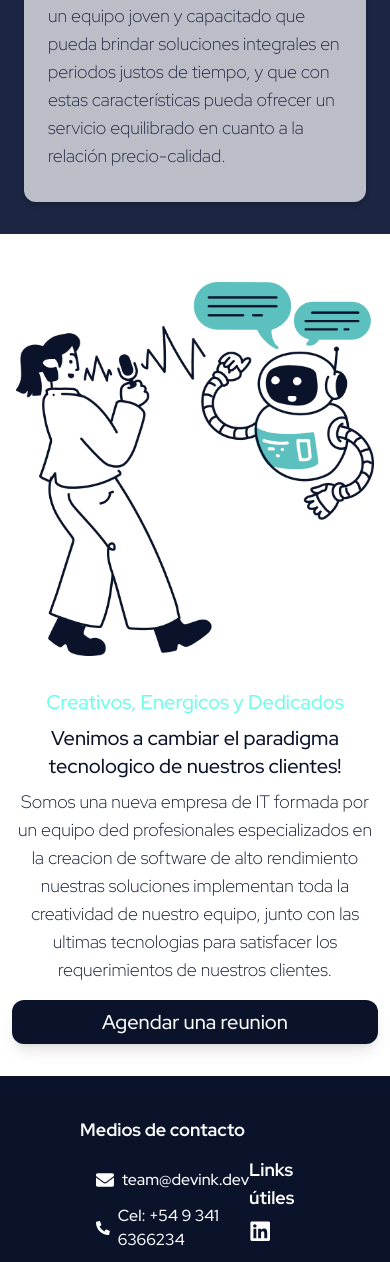
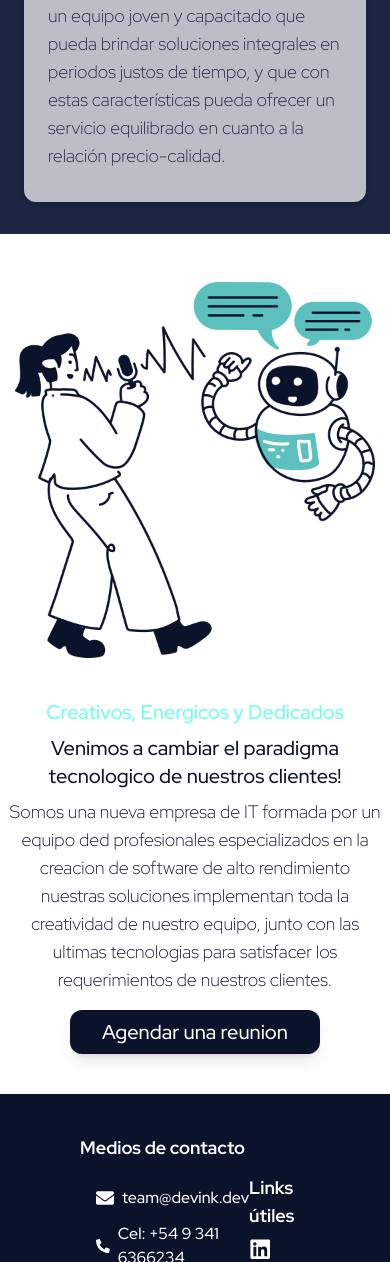
Before and after one commit to Devink-Solutions/devink, a Next.js app: page / in a window 390 px wide. Shown: the part 3415-4677 px from the top of the page. Built offline with nearby package versions, Linux system fonts and the light colour scheme; what tailwindcss-animated would draw is missing.

Commit message:
Refactoring section for responsiveness

```diff
--- a/components/OurExperience.jsx
+++ b/components/OurExperience.jsx
@@ -20,10 +20,16 @@ const OurExperience = () => {
       ref={ref}
     >
       <div className="flex w-full flex-col items-center justify-center xl:flex-row">
-        <figure className={`h-auto w-screen px-4 md:w-3/5 xl:mx-0 xl:w-1/5`}>
-          <Image width={360} height={344} src="/Chatgpt.png" alt="" />
+        <figure className={`h-auto w-full  md:w-3/5 md:px-4 xl:mx-0 xl:w-1/5`}>
+          <Image
+            width={360}
+            height={344}
+            src="/Chatgpt.png"
+            alt=""
+            className="mx-auto object-contain object-center"
+          />
         </figure>
-        <div className="relative mt-8 flex h-2/3 w-screen flex-col justify-between px-3 text-center text-blue-dark md:w-3/5 xl:ml-8 xl:mt-0 xl:w-2/6 xl:text-left">
+        <div className="relative mt-8 flex h-2/3 w-screen flex-col justify-between p-2 text-center text-blue-dark md:w-3/5 md:px-3 xl:ml-8 xl:mt-0 xl:w-2/6 xl:text-left">
           <div>
             <h4 className="text-xl font-medium text-cyan-bright">
               Creativos, Energicos y Dedicados
@@ -42,7 +48,7 @@ const OurExperience = () => {
           <Link
             href="https://usemotion.com/meet/ian-duhamel/devink?d=20"
             target="_blank"
-            className={`w-120 self-center-mid1 mt-2 rounded-xl bg-blue-dark px-8 py-2 text-center text-xl font-medium text-white shadow-lg transition-colors duration-300 hover:bg-cyan-bright hover:text-blue-dark xl:self-start ${
+            className={`md:w-120 mt-2 w-fit self-center rounded-xl bg-blue-dark px-8 py-2 text-center text-xl font-medium text-white shadow-lg transition-colors duration-300 hover:bg-cyan-bright hover:text-blue-dark xl:self-start ${
               isInView ? "animate-shake animate-ease-in-out" : undefined
             }`}
           >
```
